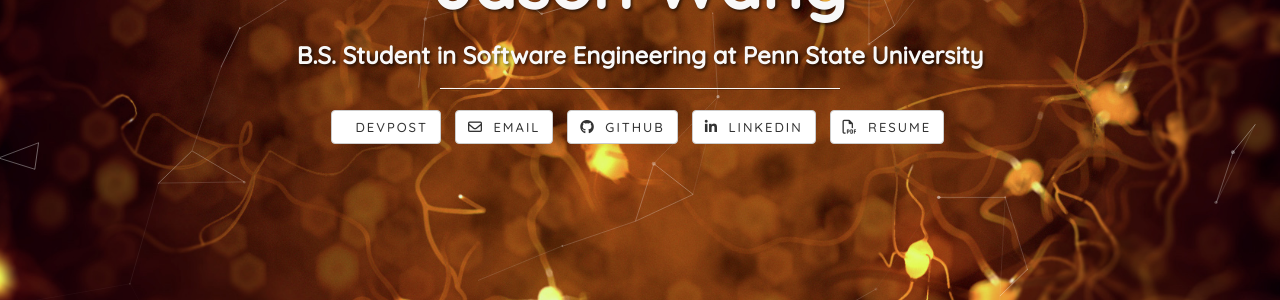
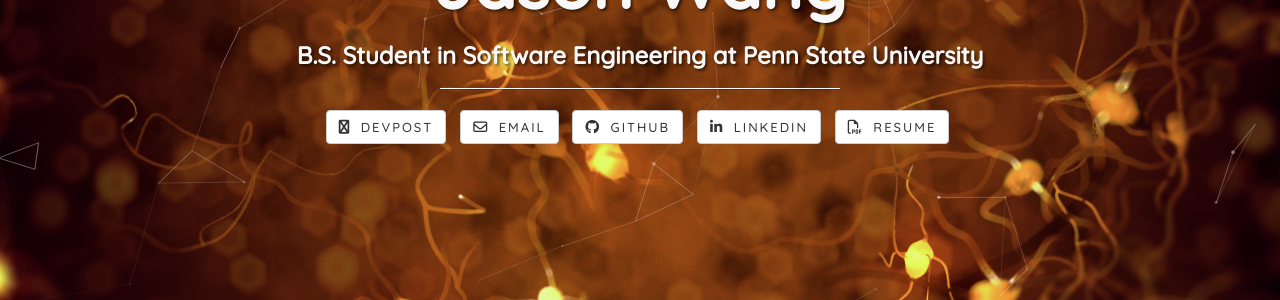
Before and after one commit to jawang94/jawang94.github.io, a Jekyll site: the page built from index.html, in a window 1280 px wide. Shown: the part 333-633 px from the top of the page. Built offline with Jekyll 4.4.1, drawn with Linux system fonts in a browser that asks for light colours; nearby versions of some CDN libraries.

Commit message:
icon change

```diff
--- a/_config.yml
+++ b/_config.yml
@@ -25,7 +25,7 @@ gems:
 # ----------------------- #
 
 social:
-  - icon: devpost
+  - icon: dev
     title: devpost
     url: https://devpost.com/jawang94?ref_content=user-portfolio&ref_feature=portfolio&ref_medium=global-nav
   - icon: envelope-o
```
